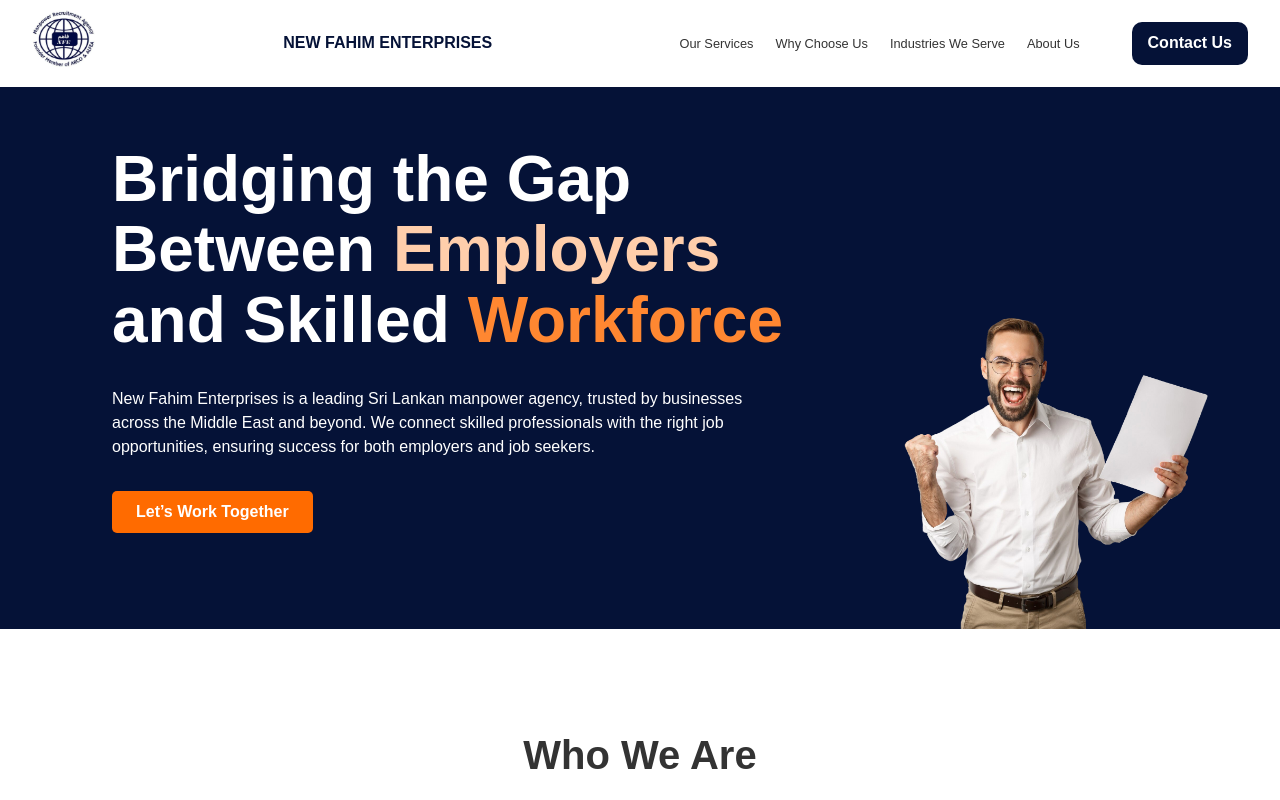
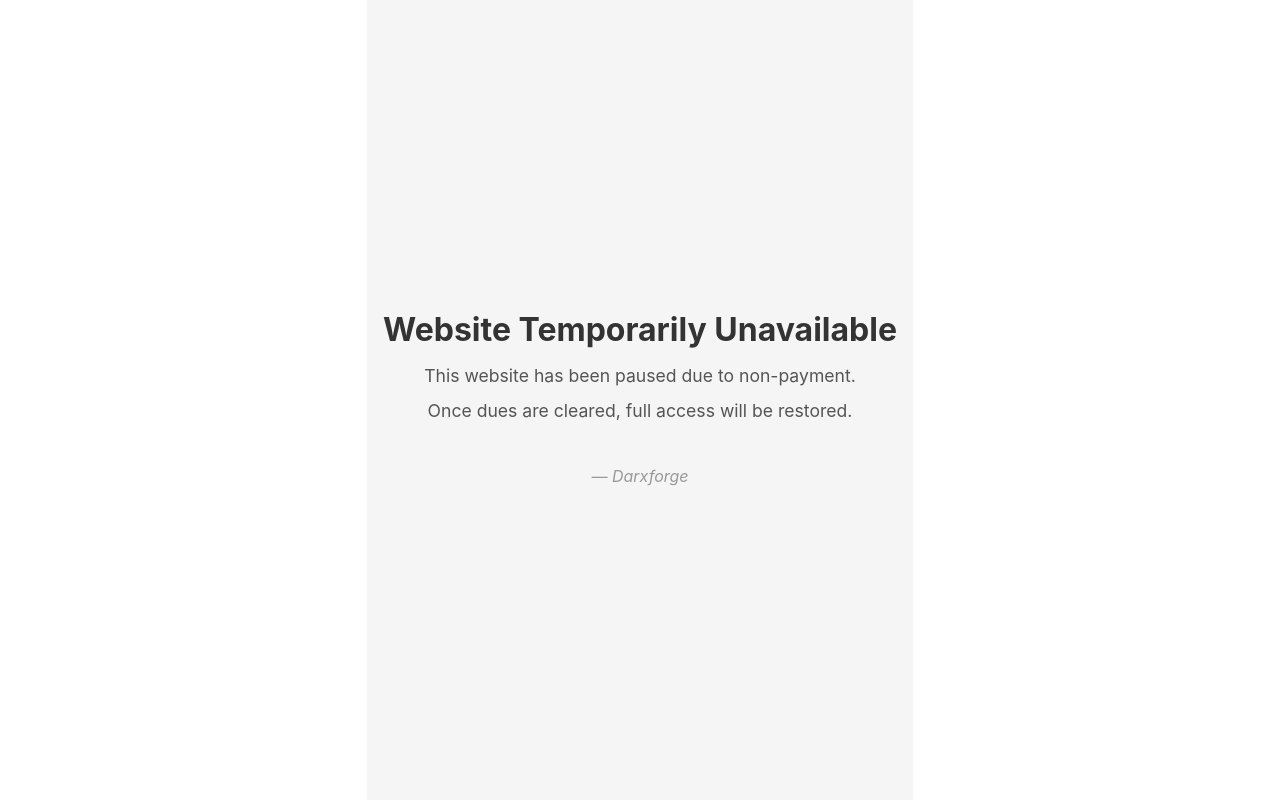
Before and after one commit to Hamdhan7/fahims-manpower-agency, a React (Vite) app in the folder fahims-manpower-agency/: page / in a window 1280 px wide. Shown: the top 800 px of the page. Built offline with nearby package versions, Linux system fonts and the light colour scheme.

Commit message:
feature:payment hold message added

```diff
--- a/fahims-manpower-agency/src/App.jsx
+++ b/fahims-manpower-agency/src/App.jsx
@@ -7,7 +7,8 @@
 import HomePage from './components/HomePage.jsx';
 import Footer from './components/Footer.jsx';
 import { applyScrollAnimation } from './scrollAnimation.js';
-import LoadingScreen from './components/LoadingScreen.jsx'; // New splash screen
+import LoadingScreen from './components/LoadingScreen.jsx';
+import PaymentHold from "./components/PaymentHold.jsx"; // New splash screen
 
 function App() {
     const [loading, setLoading] = useState(true);
@@ -33,30 +34,31 @@
 
     return (
         <Router>
-            {/* Splash screen wrapper */}
-            {loading && (
-                <div className={`loading-container`}>
-                    <LoadingScreen />
-                </div>
-            )}
+            {/*/!* Splash screen wrapper *!/*/}
+            {/*{loading && (*/}
+            {/*    <div className={`loading-container`}>*/}
+            {/*        <LoadingScreen />*/}
+            {/*    </div>*/}
+            {/*)}*/}
 
-            {/* Main app */}
-            {!loading && (
-                <div className="main-app">
-                    <div className="nav-section">
-                        <Nav />
-                    </div>
+            {/*/!* Main app *!/*/}
+            {/*{!loading && (*/}
+            {/*    <div className="main-app">*/}
+            {/*        <div className="nav-section">*/}
+            {/*            <Nav />*/}
+            {/*        </div>*/}
 
-                    <Routes>
-                        <Route path="/" element={<HomePage />} />
-                        {/* Add more routes as needed */}
-                    </Routes>
+            {/*        <Routes>*/}
+            {/*            <Route path="/" element={<HomePage />} />*/}
+            {/*            /!* Add more routes as needed *!/*/}
+            {/*        </Routes>*/}
 
-                    <div className="footer-section-container">
-                        <Footer />
-                    </div>
-                </div>
-            )}
+            {/*        <div className="footer-section-container">*/}
+            {/*            <Footer />*/}
+            {/*        </div>*/}
+            {/*    </div>*/}
+            {/*)}*/}
+            <PaymentHold></PaymentHold>
         </Router>
     );
 }
--- /dev/null
+++ b/fahims-manpower-agency/src/components/PaymentHold.jsx
@@ -0,0 +1,44 @@
+import React from 'react';
+
+const PaymentHold = () => {
+    return (
+        <div style={styles.container}>
+            <h1 style={styles.heading}>Website Temporarily Unavailable</h1>
+            <p style={styles.text}>This website has been paused due to non-payment.</p>
+            <p style={styles.text}>Once dues are cleared, full access will be restored.</p>
+            <p style={styles.footer}>— Darxforge</p>
+        </div>
+    );
+};
+
+const styles = {
+    container: {
+        minHeight: '100vh',
+        display: 'flex',
+        flexDirection: 'column',
+        justifyContent: 'center',
+        alignItems: 'center',
+        textAlign: 'center',
+        padding: '1rem',
+        backgroundColor: '#f5f5f5',
+        fontFamily:
+            '-apple-system, BlinkMacSystemFont, "Segoe UI", Roboto, Oxygen, Ubuntu, Cantarell, "Open Sans", "Helvetica Neue", sans-serif',
+    },
+    heading: {
+        fontSize: '2rem',
+        marginBottom: '1rem',
+        color: '#333',
+    },
+    text: {
+        fontSize: '1.1rem',
+        marginBottom: '0.5rem',
+        color: '#555',
+    },
+    footer: {
+        marginTop: '2rem',
+        fontStyle: 'italic',
+        color: '#999',
+    },
+};
+
+export default PaymentHold;
```
